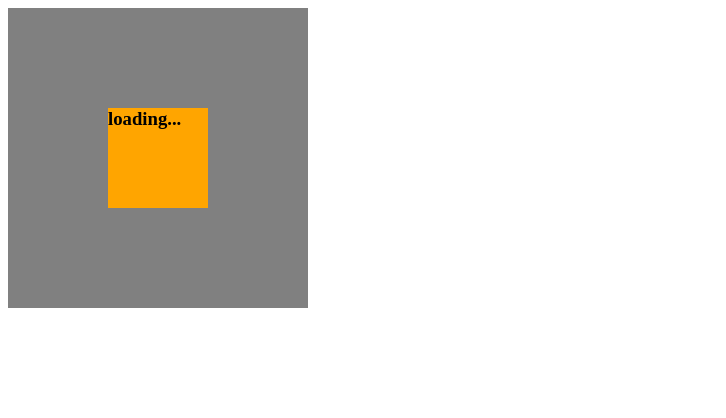
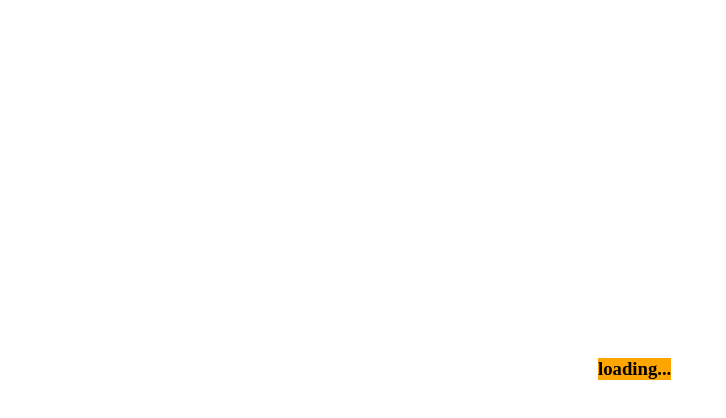
Before and after one commit to alexanderyhap/prime-cleaners-ltd, a plain HTML site: page index.html in a window 1280 px wide. Shown: the whole page, without its empty margins (0-726 px from the left). Drawn offline with Linux system fonts and the light colour scheme.

Commit message:
update loading center

```diff
--- a/index.html
+++ b/index.html
@@ -7,16 +7,13 @@
     <title>Prime Cleaners Ltd.</title>
     <style>
         .parent {
-            background: gray;
-            height: 300px;
-            width: 300px;
-            position: relative;
+            height: 100%;
+            width: 100%;
+            position: absolute;
           }
 
           .child {
             background: orange;
-            width: 100px;
-            height: 100px;
             position: absolute;
             top: 50%;
             left: 50%;
```
